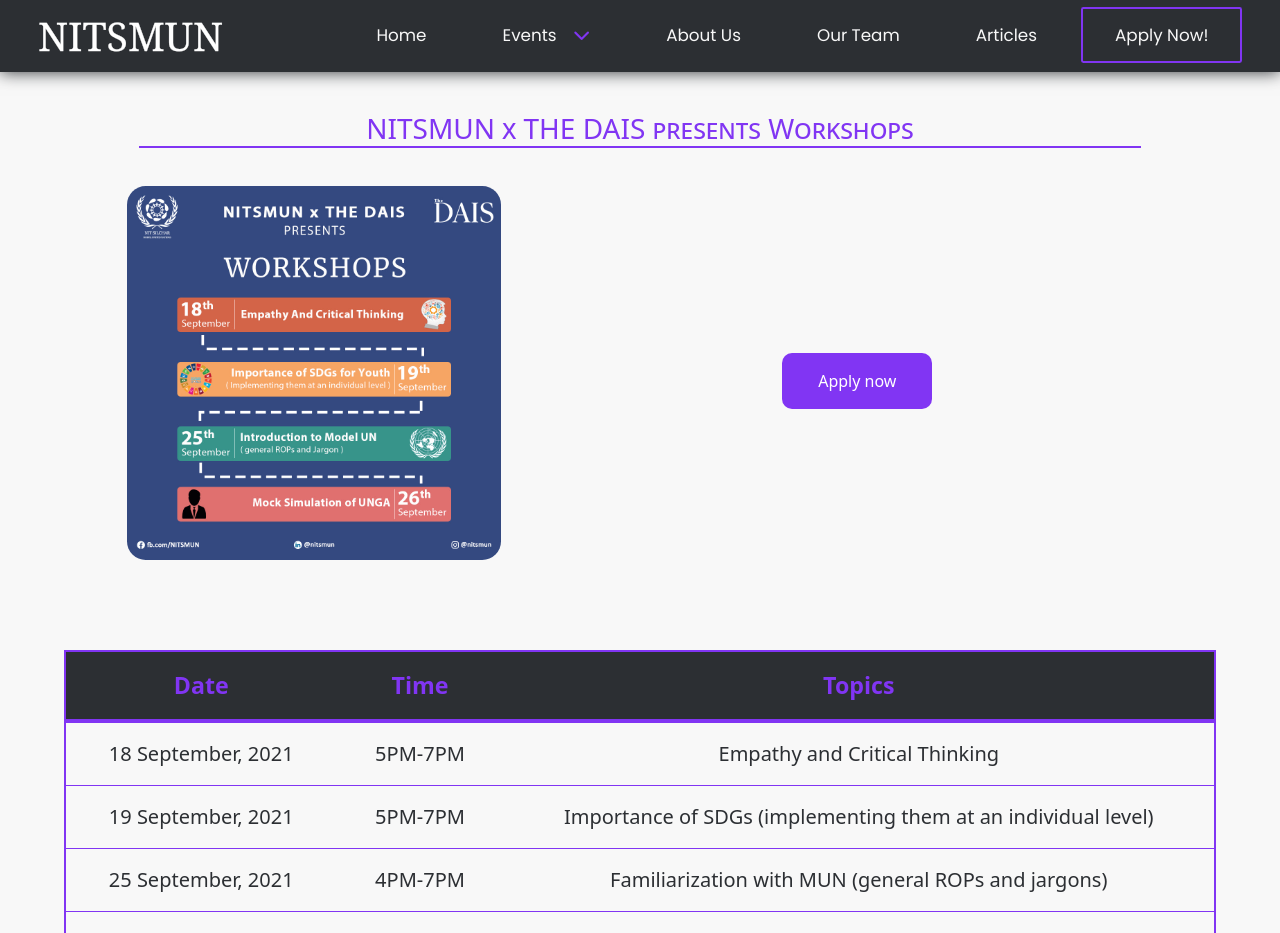
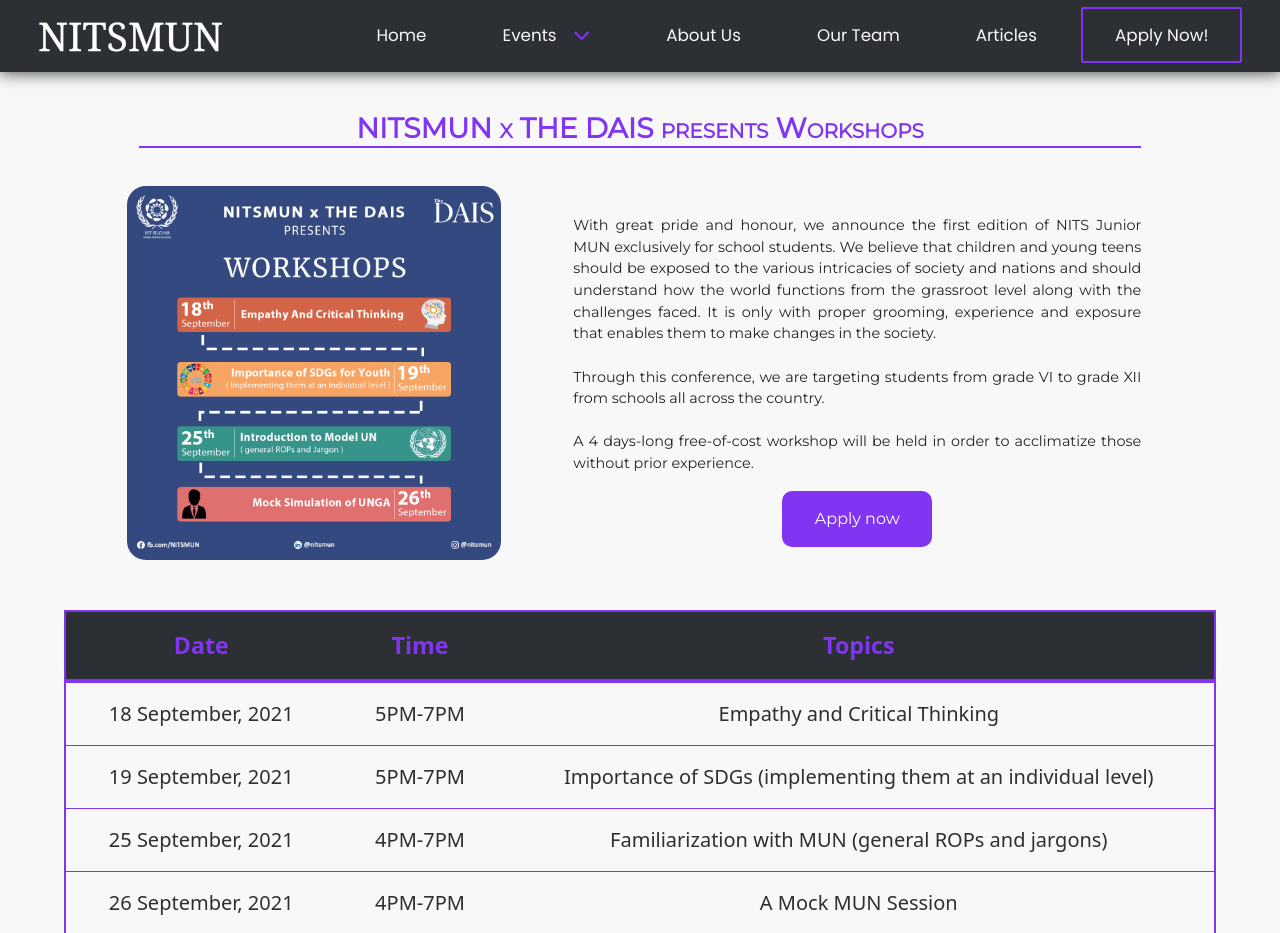
Before and after one commit to nitsmun/nitsmun2021-22, a React (Create React App) app: page /events/workshop in a window 1280 px wide. Shown: the top 933 px of the page. Built offline with nearby package versions, Linux system fonts and the light colour scheme.

Commit message:
update workshops page

```diff
--- a/src/components/Workshops.jsx
+++ b/src/components/Workshops.jsx
@@ -5,8 +5,8 @@ function Workshops() {
 	return (
 		<>
 			<div
-				className='container-fluid px-0 mb-3'
-				style={{ overflowX: 'hidden' }}>
+				className='container-fluid px-0'
+				style={{ overflowX: 'hidden',fontFamily:'var(--font2)'}}>
 				<div className='row no-gutters'>
 					<div className='col-md-1'></div>
 					<div
@@ -22,6 +22,7 @@ function Workshops() {
 									borderBottom: '2px solid var(--theme4-100)',
 									fontVariant: 'small-caps',
 									color: 'var(--theme4-100)',
+									fontWeight:'bold'
 								}}>
 								NITSMUN x THE DAIS presents Workshops
 							</h3>
@@ -48,6 +49,13 @@ function Workshops() {
 							overflowX: 'hidden',
 							alignSelf: 'center',
 						}}>
+						<div>
+							<p style={{textAlign: 'justify',padding:'0 30px',fontSize:'0.9rem'}}>With great pride and honour, we announce the first edition of NITS Junior MUN exclusively for school students. We believe that children and young teens should be exposed to the various intricacies of society and nations and should understand how the world functions from the grassroot level along with the challenges faced. It is only with proper grooming, experience and exposure that enables them to make changes in the society.<br/><br/>
+
+								Through this conference, we are targeting students from grade VI to grade XII from schools all across the country.<br/><br/>
+
+								A 4 days-long free-of-cost workshop will be held in order to acclimatize those without prior experience.</p>
+						</div>
 						<button
 							type='button'
 							className='custom'
--- a/src/components/screens/Dais.jsx
+++ b/src/components/screens/Dais.jsx
@@ -22,7 +22,7 @@ const GlobalVoicesMun = props => {
 				<Workshops />
 			</div>
 
-			<table id='apply-table'>
+			<table id='apply-table' style={{marginTop:'20px'}}>
 				<thead>
 					<tr>
 						<td>Date</td>
```
